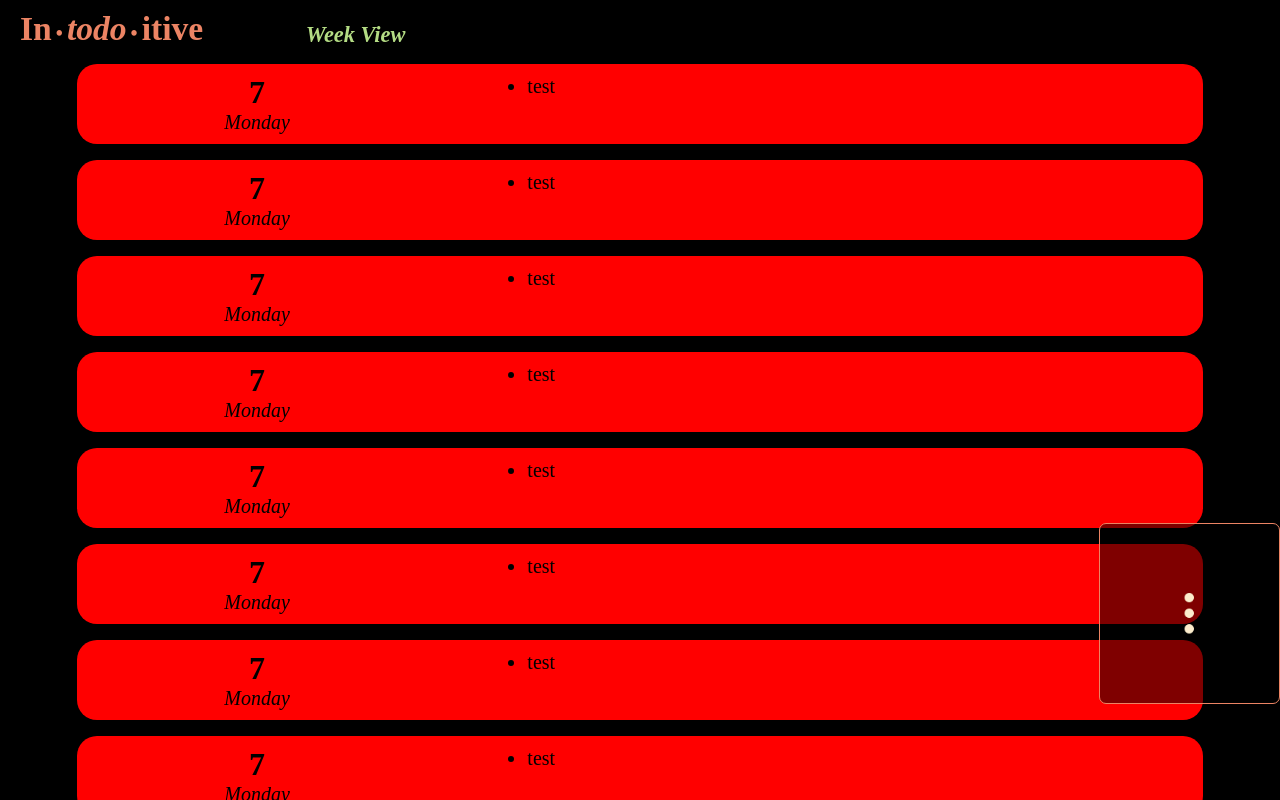
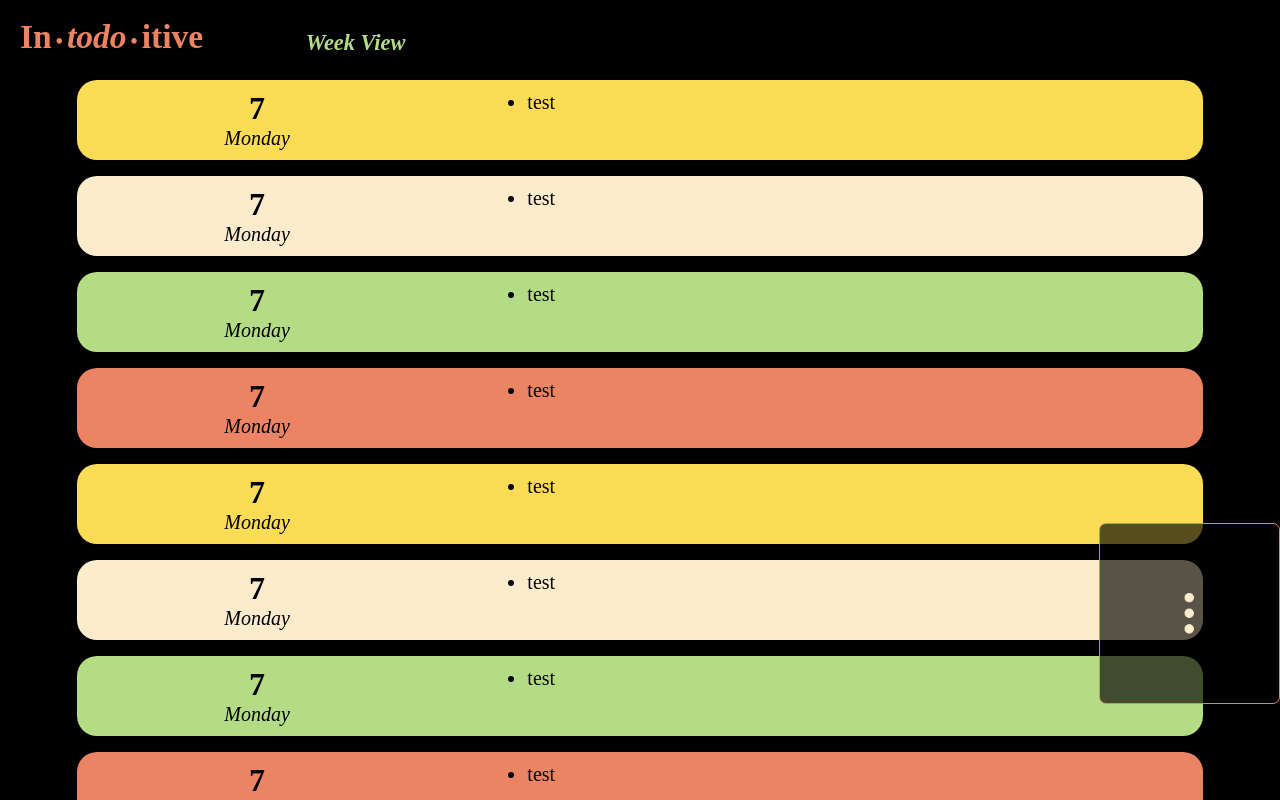
Before and after one commit to lparr30/in-todo-itive, a React (Create React App) app: page / in a window 1280 px wide. Shown: the top 800 px of the page. Built offline with nearby package versions, Linux system fonts and the light colour scheme.

Commit message:
creates 14 task cards alternating in color as well as adjusts heading specs

```diff
--- a/src/assets/colors.js
+++ b/src/assets/colors.js
@@ -1,24 +1,28 @@
 const colors = [
-    {
-      id: 0,
-      color: 'yellow',
-      rgb: 'rgb(252,220,84)'
-    },
-    {
-      id: 1,
-      color: 'beige',
-      rgb: 'rgb(252,236,204)'
-    },
-    {
-      id: 2,
-      color: 'green',
-      rgb: 'rgb(180,220,132)'
-    },
-    {
-      id: 3,
-      color: 'orange',
-      rgb: 'rgb(236,132,100)'
-    }
+    'rgb(252,220,84)',
+    'rgb(252,236,204)',
+    'rgb(180,220,132)',
+    'rgb(236,132,100)'
+    // {
+    //   id: 0,
+    //   color: 'yellow',
+    //   rgb: 'rgb(252,220,84)'
+    // },
+    // {
+    //   id: 1,
+    //   color: 'beige',
+    //   rgb: 'rgb(252,236,204)'
+    // },
+    // {
+    //   id: 2,
+    //   color: 'green',
+    //   rgb: 'rgb(180,220,132)'
+    // },
+    // {
+    //   id: 3,
+    //   color: 'orange',
+    //   rgb: 'rgb(236,132,100)'
+    // }
   ]
 
 export default colors;
--- a/src/components/ChangeView.jsx
+++ b/src/components/ChangeView.jsx
@@ -7,7 +7,7 @@ const ShowMenuContainer = styled.div`
   position: fixed;
   bottom: 12%;
   right: 0;
-  background-color: rgba(0,0,0,0.5);
+  background-color: rgba(0,0,0,0.65);
   border: 1px solid rgb(236, 132, 100);
   font-size: 1.55em;
   width: 14vw;
@@ -19,7 +19,7 @@ const MenuContainer = styled.div`
   position: fixed;
   bottom: 12%;
   right: 18%;
-  background-color: rgba(0,0,0,0.5);
+  background-color: rgba(0,0,0,0.65);
   border: 1px solid rgb(236, 132, 100);
   font-size: 1.4em;
   font-style: italic;
--- a/src/components/Header.jsx
+++ b/src/components/Header.jsx
@@ -3,14 +3,14 @@ import { useLocation } from "react-router-dom";
 
 const HeaderContainer = styled.div`
   background-color: none;
-  height: 6vh;
+  height: 7vh;
   // margin-bottom: 0.5vh;
   position: sticky;
   top: 0;
   display: flex;
   align-items: flex-end;
   z-index: 1;
-  padding-bottom: 1vh;
+  padding-bottom: 2vh;
 `;
 
 const Intodoitive = styled.h1`
--- a/src/pages/WeekView/WeekView.jsx
+++ b/src/pages/WeekView/WeekView.jsx
@@ -6,16 +6,14 @@ const Layout = styled.div`
   display: flex;
   flex-direction: column;
   align-items: center;
-`
+`;
 
 const WeekView = () => {
-
   return (
     <Layout>
-      {Array.from({ length: 10 }).map(index => {
-        return(
-          <WeekCard color='red'/>
-        )
+      {Array.from({ length: 14 }).map((_, index) => {
+        const colorIndex = index % colors.length; //colorIndex = the remainder of index (0,1,2,3...13) / 4 (colors.length)
+        return <WeekCard key={index} color={colors[colorIndex]} />;
       })}
 
       {/* {colors.map(item => {
```
